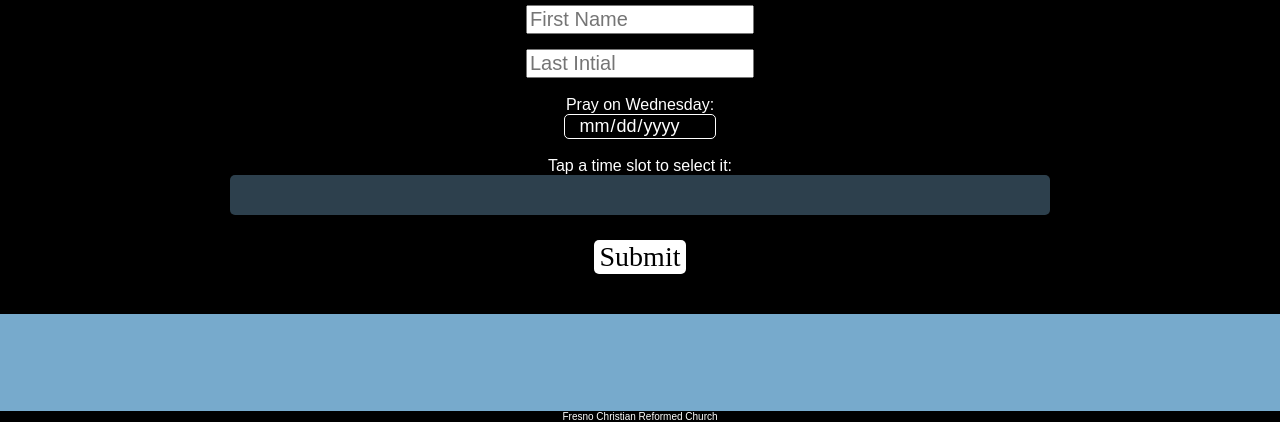
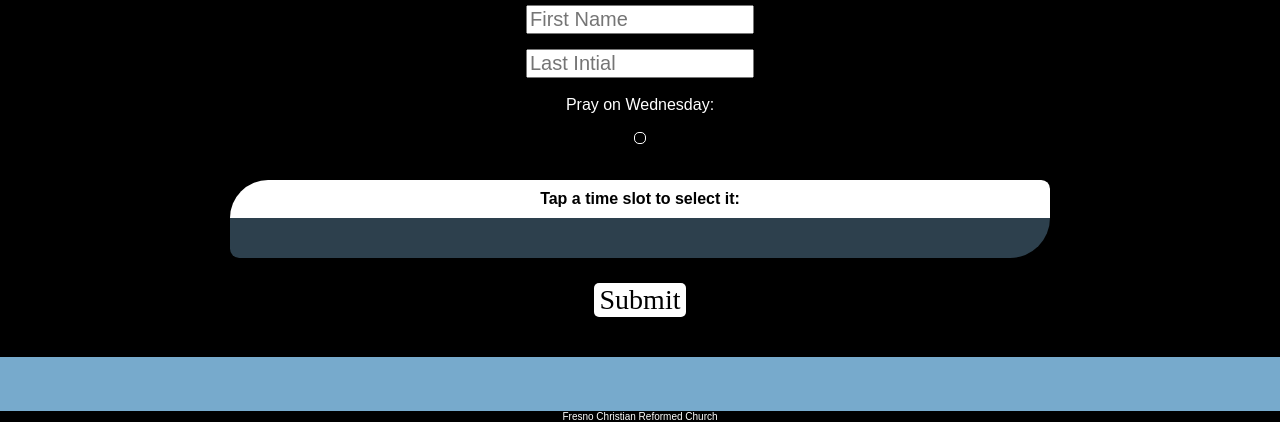
Before and after one commit to nmonsma/Prayer-Vigil, a website: page client/index.html in a window 1280 px wide. Shown: the part 378-800 px from the top of the page. Drawn offline with Linux system fonts and the light colour scheme; no server answers.

Commit message:
feat: updated styling
Completed the styling for the new, flat, design
by adding rounded corners around the radio buttons area

```diff
--- a/client/index.html
+++ b/client/index.html
@@ -38,9 +38,9 @@
                 <input id="last-initial" type="text" value="" placeholder="Last Intial">
                 <br>
                 Pray on Wednesday:
-                <input id="prayer-date" type="date" readonly="readonly">
+                <p id="prayer-date"></p>
                 <br>
-                Tap a time slot to select it:
+                <p id="radio-instruction">Tap a time slot to select it:</p>
                 <div id="radio-buttons">
                 </div>
                 <button id="submit">Submit</button>
--- a/client/index.js
+++ b/client/index.js
@@ -23,7 +23,7 @@ const createSchedule = async ()=> {
         const radioElement = document.getElementById('radio-buttons');
 
         //Set date
-        document.getElementById('prayer-date').setAttribute('value', responseData.date);
+        document.getElementById('prayer-date').innerText = responseData.date;
 
         //Create the sechedule element:
         for (i=0; i<responseData.prayerSlots.length; i++) {
--- a/client/style.css
+++ b/client/style.css
@@ -135,11 +135,22 @@ ul {
     background-color: black;
     font-size: 18px;
     color: white;
+    padding: 5px;
     border-radius: 5px;
     border-color: white;
     border-width: 1px;
     border-style: solid;
-    border-image: none;
+}
+
+#radio-instruction {
+    background-color: white;
+    color: black;
+    border-radius: 65px 15px 0 0;
+    width: 90vw;
+    margin: 0;
+    padding: 10px;
+    text-align: center;
+    font-weight: bold;
 }
 
 #radio-buttons {
@@ -147,7 +158,7 @@ ul {
     width: 90vw;
     grid-template-columns: 30px 125px 1fr;
     background-color: rgba(112,160,192,0.4);
-    border-radius: 5px;
+    border-radius: 0 0 65px 15px;
     padding: 20px 10px
 }
 
@@ -214,7 +225,7 @@ button:active {
         max-width: 500px;
     }
 
-    #radio-buttons {
+    #radio-buttons, #radio-instruction {
         max-width: 800px;
     }
 
```
Also changed, not shown: src/client/index.html (deleted, +0 -41 lines), package.json (line endings or trailing spaces).
